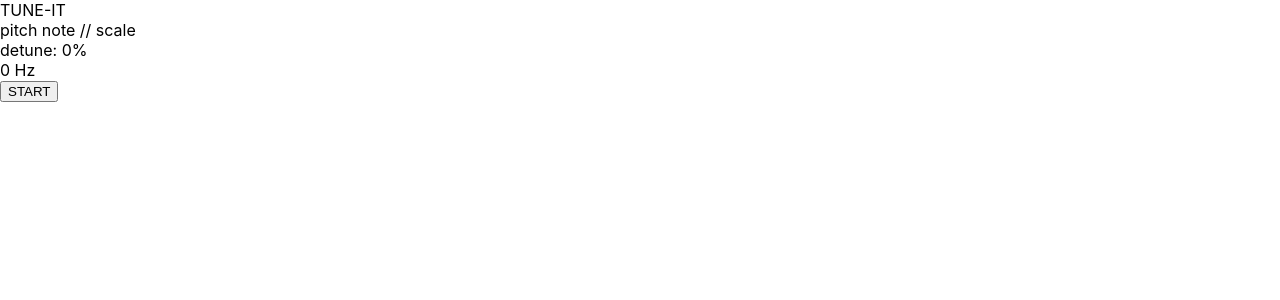
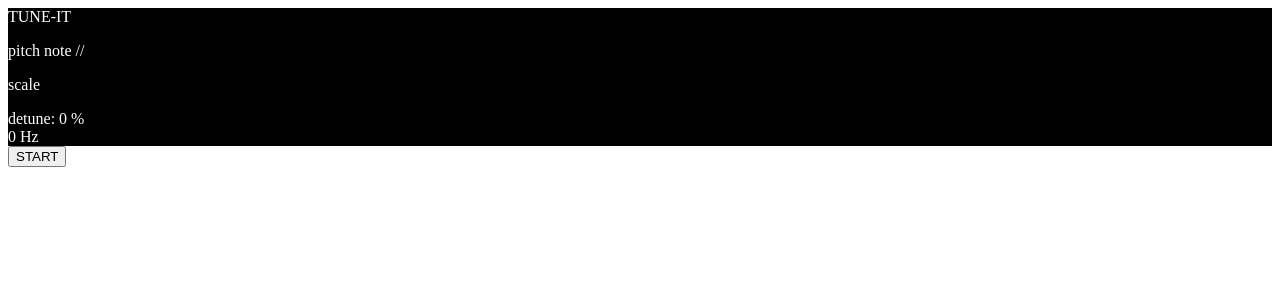
Before and after one commit to LeoEmVee/tune-it, a React (Vite) app: page / in a window 1280 px wide. Shown: the top 300 px of the page. Built offline with nearby package versions, Linux system fonts and the light colour scheme.

Commit message:
Add Tuner component (removed from App.jsx)

```diff
--- a/src/App.css
+++ b/src/App.css
@@ -1,13 +1,9 @@
 body {
-  margin: 0;
-  font-family: -apple-system, BlinkMacSystemFont, 'Segoe UI', 'Roboto', 'Oxygen',
-    'Ubuntu', 'Cantarell', 'Fira Sans', 'Droid Sans', 'Helvetica Neue',
-    sans-serif;
-  -webkit-font-smoothing: antialiased;
-  -moz-osx-font-smoothing: grayscale;
+  font-family: 'verdana black';
+
 }
 
-code {
-  font-family: source-code-pro, Menlo, Monaco, Consolas, 'Courier New',
-    monospace;
+.tuner {
+  background-color: black;
+  color: white;
 }
--- a/src/App.jsx
+++ b/src/App.jsx
@@ -3,6 +3,7 @@ import AudioContext from './utils/audio-context';
 import autoCorrelate from './utils/auto-correlation-function';
 import soundAnalyzer from './utils/sound-values';
 import StartStop from './components/StartStop';
+import Tuner from './components/Tuner';
 
 const audioCtx = AudioContext.getAudioContext();
 const analyser = AudioContext.getAnalyser();
@@ -10,8 +11,6 @@ const bufferLength = 2048;
 const buffer = new Float32Array(bufferLength);
 
 const notes = ['C', 'C#', 'D', 'D#', 'E', 'F', 'F#', 'G', 'G#', 'A', 'A#', 'B'];
-
-// Make an object from so many states.
 
 function App () {
   const [source, setSource] = useState(null);
@@ -31,7 +30,7 @@ function App () {
       let scale = Math.floor(midiNote / 12) - 1;
       let detune = soundAnalyzer.getOutOfPitch(ac, midiNote);
 
-      setPitch(parseFloat(ac).toFixed(2) + ' Hz');
+      setPitch(parseFloat(ac).toFixed(2));
       setPitchNote(noteSymbol);
       setPitchScale(scale);
       setDetune(detune);
@@ -62,7 +61,7 @@ function App () {
   };
 
   const startStop = () => {
-    return started ? stopRec(): startRec();
+    return started ? stopRec() : startRec();
   };
 
   const getSound = () => {
@@ -77,20 +76,9 @@ function App () {
   };
 
   return (
-    <div className='tuner'>
-      <div>TUNE-IT</div>
-      <div className='makeNoise'>
-        {makeNoise ? 'Make some noooise...' : null}
-      </div>
-      <div className='details'>
-        <div className='notedetails'>
-          <span>{pitchNote}</span>
-          <span>{pitchScale}</span>
-        </div>
-        <div className='detune'> detune: {soundAnalyzer.getDetune(detune)}%</div>
-        <div className='pitch'>{pitch} Hz</div>
-        <StartStop started={started} onClick={startStop}></StartStop>
-      </div>
+    <div className='display'>
+      <Tuner makeNoise={makeNoise} pitchNote={pitchNote} pitchScale={pitchScale} pitch={pitch} detune={soundAnalyzer.getDetune(detune)}></Tuner>
+      <StartStop started={started} onClick={startStop}></StartStop>
     </div>
   );
 }
--- /dev/null
+++ b/src/components/Tuner.jsx
@@ -0,0 +1,24 @@
+import React from 'react';
+
+function Tuner ({makeNoise, pitchNote, pitchScale, detune, pitch}) {
+  return (
+    <div className='tuner'>
+      <div>TUNE-IT</div>
+      <div className='makeNoise'>
+        {makeNoise ? 'Make some noooise...' : null}
+      </div>
+      <div className='details'>
+        <div className='notedetails'>
+          <p>{pitchNote}</p>
+          <p>{pitchScale}</p>
+        </div>
+        <div>
+          <div className='detune' detune={detune}> detune: {detune} %</div>
+          <div className='pitch'>{pitch} Hz</div>
+        </div>
+      </div>
+    </div>
+  );
+}
+
+export default Tuner;
```
